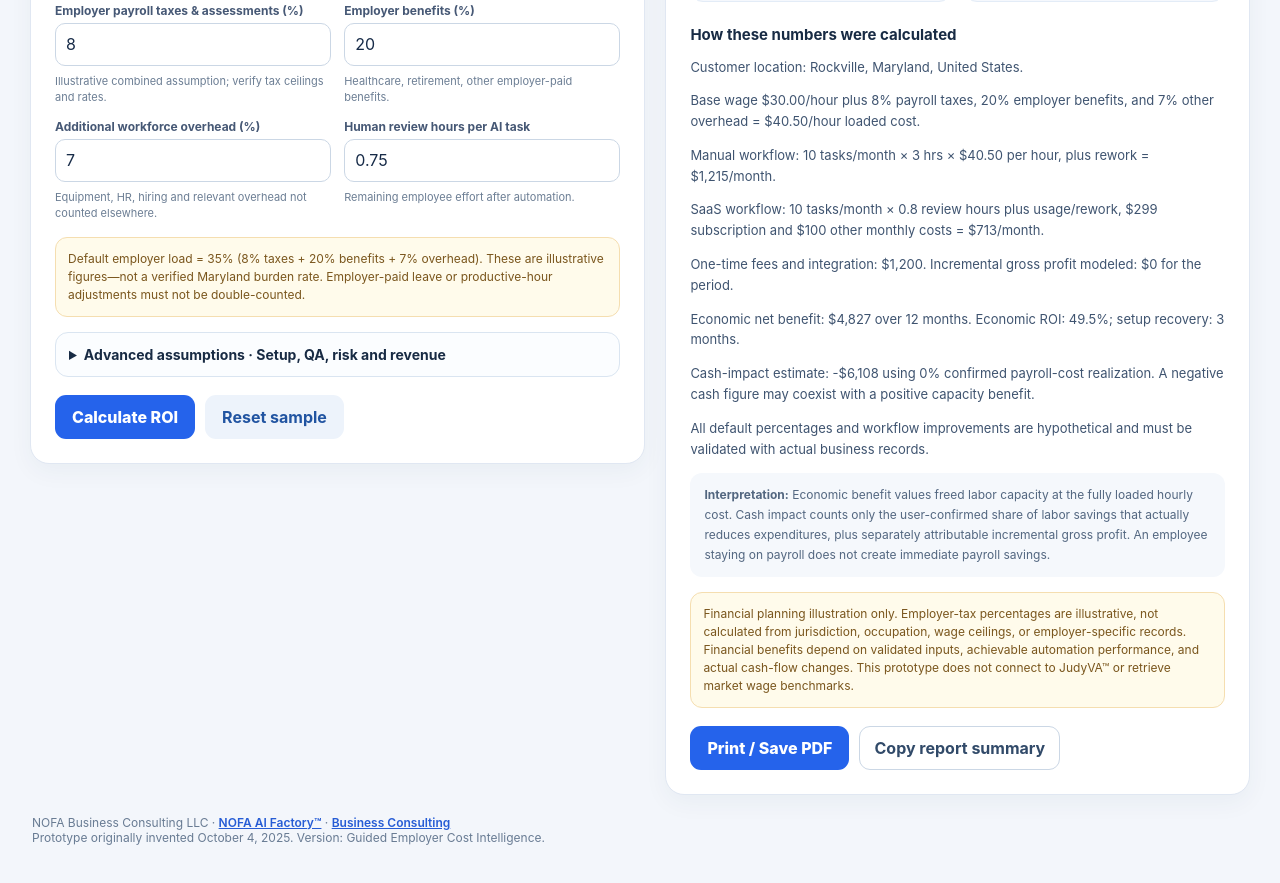
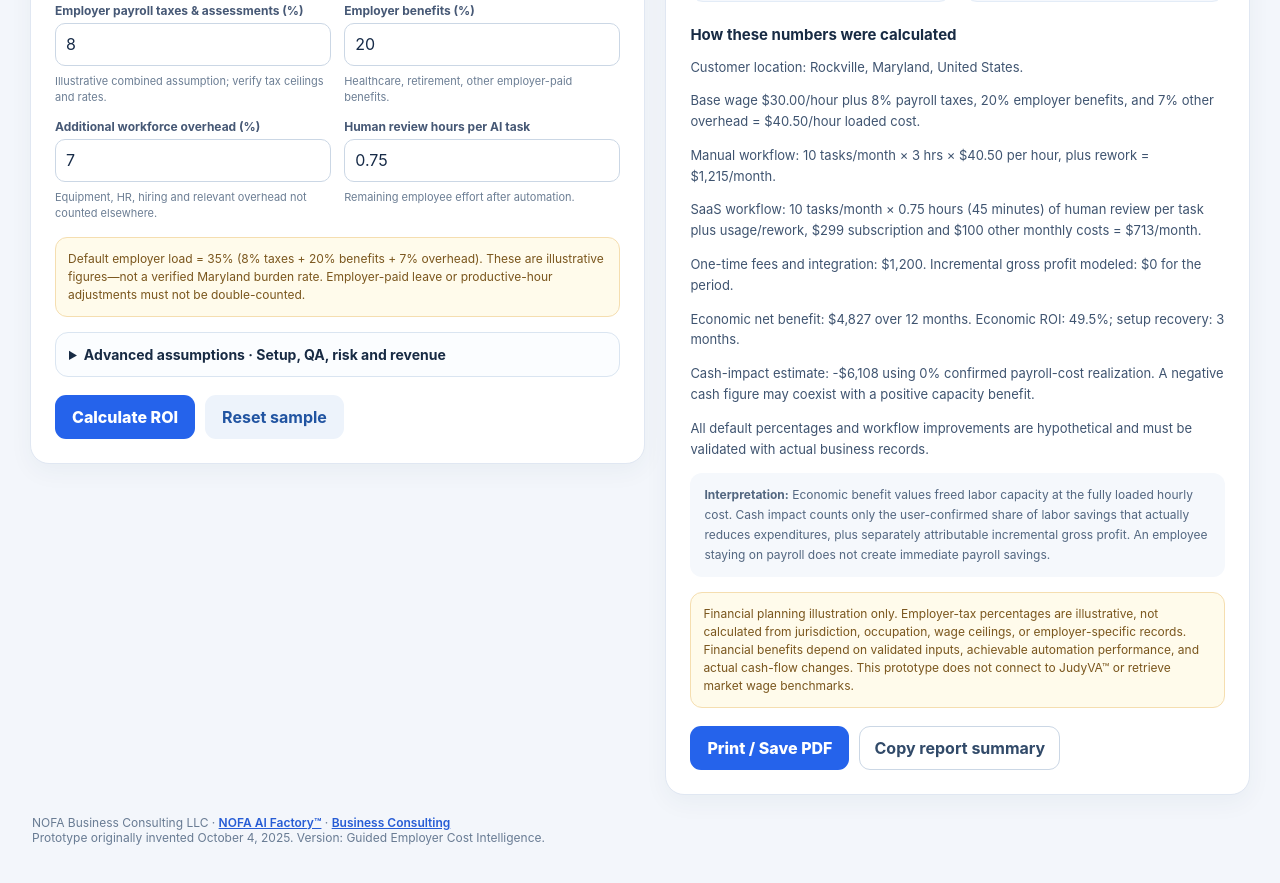
Before and after one commit to NofaBC/Roi-Justification-Engine, a plain HTML site: page index.html in a window 1280 px wide. Shown: the part 1067-1950 px from the top of the page. Drawn offline with Linux system fonts and the light colour scheme.

Commit message:
Fix PDF summary pagination and display review time precisely in hours and minutes

```diff
--- a/index.html
+++ b/index.html
@@ -20,7 +20,7 @@ details{border:1px solid #dae5f1;border-radius:13px;margin-top:15px;padding:13px
 .footer{font-size:12px;color:#687b93;margin:20px 2px}.footer a{font-weight:600}
 @media(max-width:820px){.layout{grid-template-columns:1fr}.shell{padding:16px 12px 40px}.hero{padding:24px}.card{padding:18px}}
 @media(max-width:440px){.fields{grid-template-columns:1fr}.stat-grid{grid-template-columns:1fr 1fr}.stat{padding:11px}.stat .val{font-size:20px}}
-@media print{@page{size:A4;margin:16mm}body{background:#fff}.shell{padding:0;max-width:none}.top,.hero,.interview,.actions,.footer,.print-hide{display:none!important}.layout{display:block;margin:0}.results{border:0;box-shadow:none;padding:0}.stat{break-inside:avoid}.report{break-inside:avoid}.warning{break-inside:avoid}.bar{print-color-adjust:exact;-webkit-print-color-adjust:exact}.chip{print-color-adjust:exact;-webkit-print-color-adjust:exact}}
+@media print{@page{size:A4;margin:16mm}body{background:#fff}.shell{padding:0;max-width:none}.top,.hero,.interview,.actions,.footer,.print-hide{display:none!important}.layout{display:block;margin:0}.results{border:0;box-shadow:none;padding:0}.stat{break-inside:avoid}.report{break-inside:auto}.report p{break-inside:avoid;orphans:2;widows:2}.results h3{break-after:avoid;page-break-after:avoid}.warning,.legend{break-inside:avoid}.bar{print-color-adjust:exact;-webkit-print-color-adjust:exact}.chip{print-color-adjust:exact;-webkit-print-color-adjust:exact}}
 </style>
 </head>
 <body>
@@ -105,6 +105,7 @@ const inputIds = ["wage","hours","frequency","subscription","tax","benefits","ov
 const cash = n => Number.isFinite(n) ? n.toLocaleString("en-US",{style:"currency",currency:"USD",maximumFractionDigits:0}) : "N/A";
 const rateCash = n => n.toLocaleString("en-US",{style:"currency",currency:"USD",minimumFractionDigits:2,maximumFractionDigits:2});
 const fmt = n => Number.isFinite(n) ? n.toLocaleString("en-US",{maximumFractionDigits:1}) : "N/A";
+const reviewDuration = hours => { const minutes = Math.round(hours*60); return hours.toLocaleString("en-US",{maximumFractionDigits:2})+" hours ("+minutes+" minutes)"; };
 function values(){
  const out={};
  for(const id of inputIds){
@@ -158,7 +159,7 @@ function calculate(){
  "Customer location: "+location+".",
  "Base wage "+rateCash(x.wage)+"/hour plus "+fmt(x.tax)+"% payroll taxes, "+fmt(x.benefits)+"% employer benefits, and "+fmt(x.overhead)+"% other overhead = "+rateCash(d.loaded)+"/hour loaded cost.",
  "Manual workflow: "+fmt(x.frequency)+" tasks/month × "+fmt(x.hours)+" hrs × "+rateCash(d.loaded)+" per hour, plus rework = "+cash(d.manualMonth)+"/month.",
- "SaaS workflow: "+fmt(x.frequency)+" tasks/month × "+fmt(x.review)+" review hours plus usage/rework, "+cash(x.subscription)+" subscription and "+cash(x.qa+x.otherMonthly)+" other monthly costs = "+cash(d.aiMonth)+"/month.",
+ "SaaS workflow: "+fmt(x.frequency)+" tasks/month × "+reviewDuration(x.review)+" of human review per task plus usage/rework, "+cash(x.subscription)+" subscription and "+cash(x.qa+x.otherMonthly)+" other monthly costs = "+cash(d.aiMonth)+"/month.",
  "One-time fees and integration: "+cash(d.initial)+". Incremental gross profit modeled: "+cash(d.incrementalGrossProfit)+" for the period.",
  "Economic net benefit: "+cash(d.economicNet)+" over "+x.period+" months. Economic ROI: "+(d.roi===null?"not available":fmt(d.roi)+"%")+"; setup recovery: "+(d.payback===null?"not reached":d.payback+" months")+".",
  "Cash-impact estimate: "+cash(d.cashPeriod)+" using "+fmt(x.realized)+"% confirmed payroll-cost realization. A negative cash figure may coexist with a positive capacity benefit.",
```
